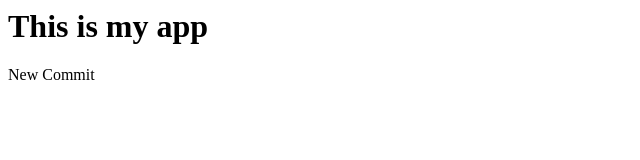
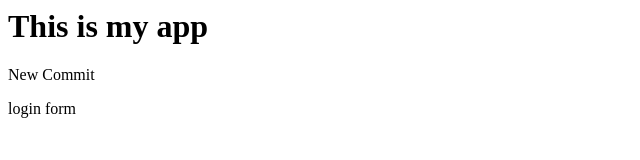
Before and after one commit to keara3k0/myappsample, a plain HTML site: page index.html in a window 1280 px wide. Shown: the full height of the page, 0-640 px from the left. Drawn offline with Linux system fonts and the light colour scheme.

Commit message:
login form created

```diff
--- a/index.html
+++ b/index.html
@@ -7,5 +7,6 @@
 <body>
     <h1>This is my app</h1>
     <p>New Commit</p>
+    login form
 </body>
 </html>
```
Also changed, not shown: login.html (added, +1 -0 lines).
